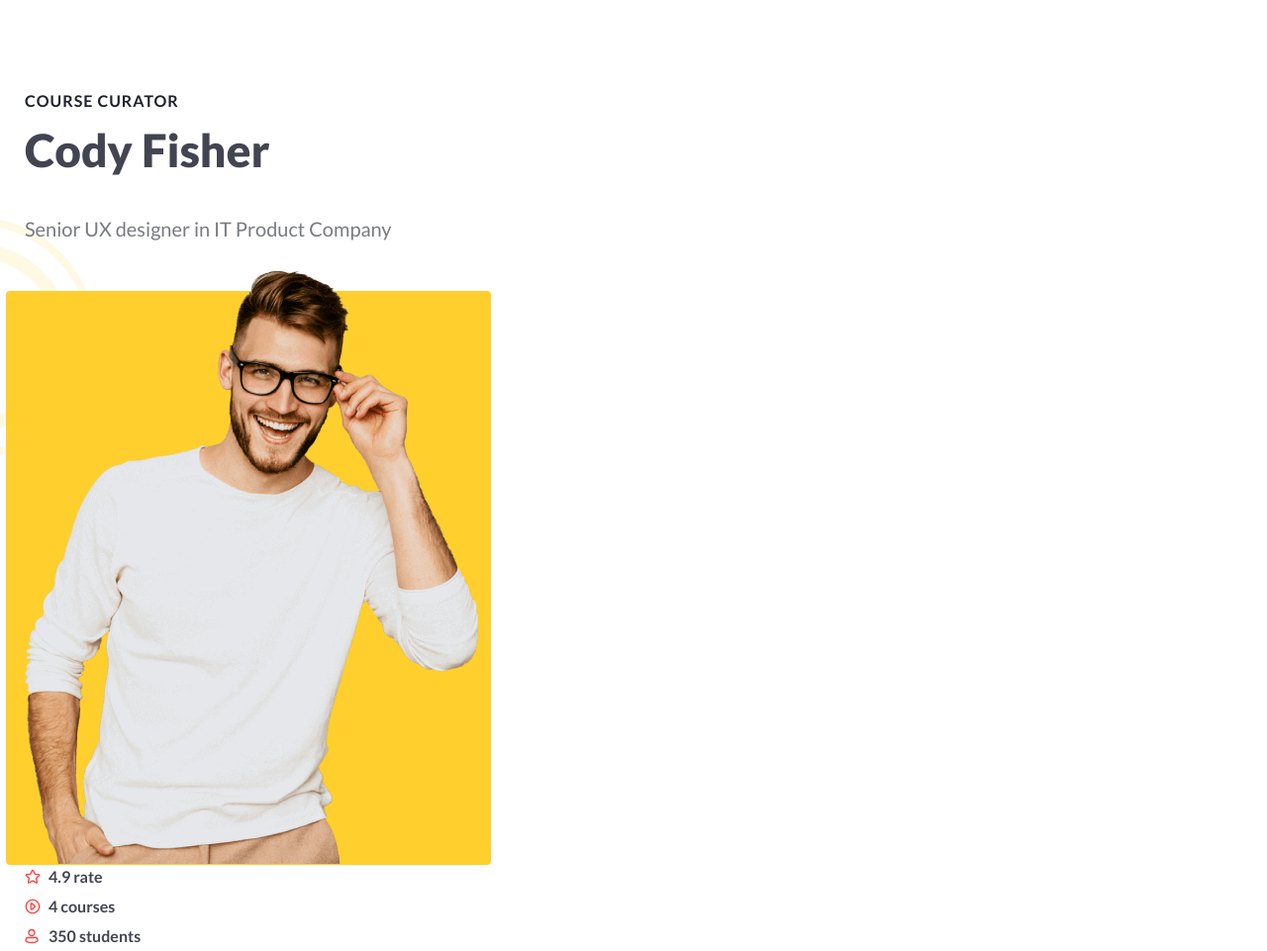
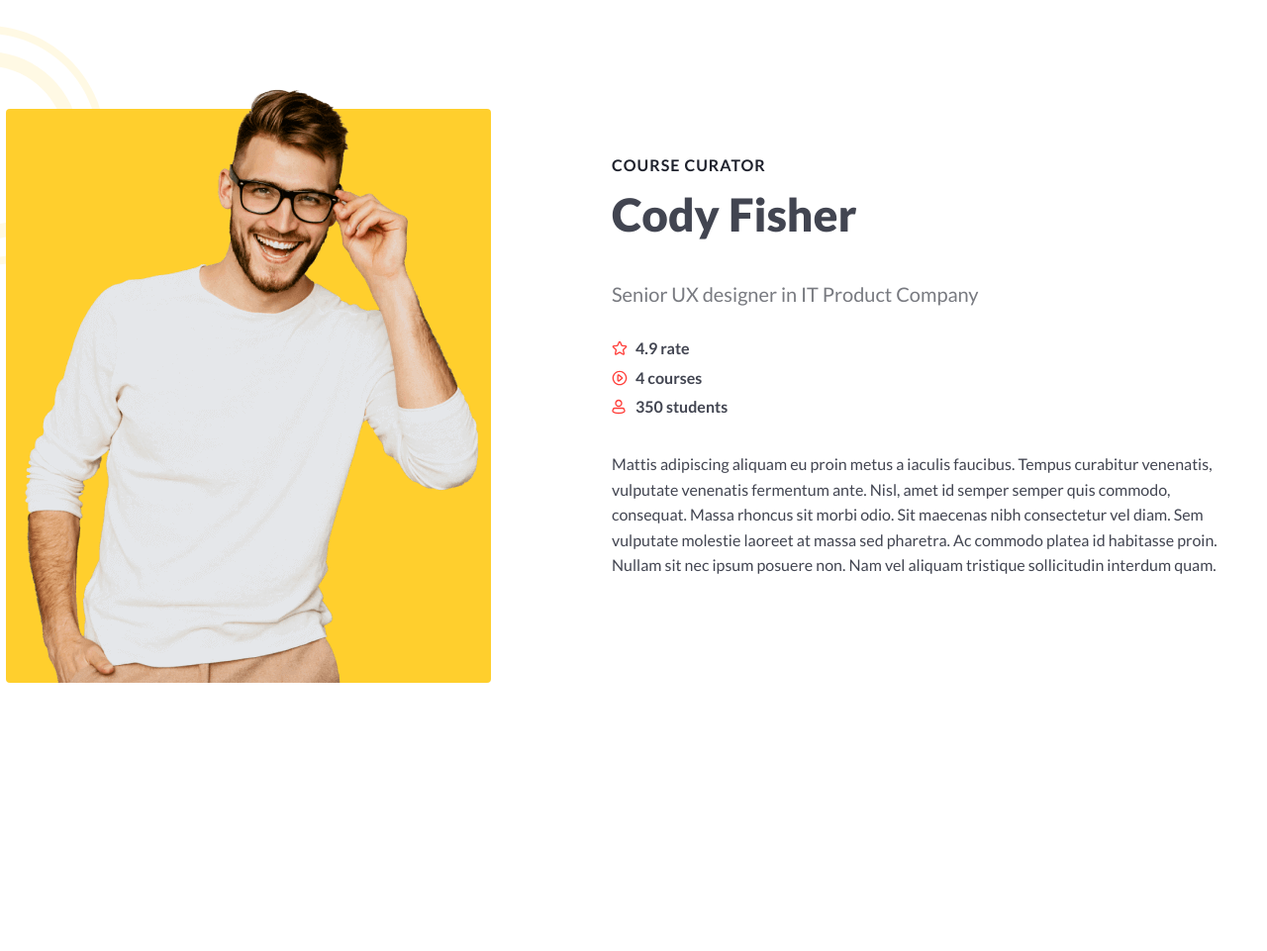
Before and after one commit to s1monsy/homework-, a plain HTML site: page lesson_10/index.html in a window 1280 px wide. Shown: the part 3919-4880 px from the top of the page at 99% size. After the commit the page ends 4789 px from the top, so only its background shows below. Drawn offline with Linux system fonts and the light colour scheme.

Commit message:
inntial commit

```diff
--- a/lesson_10/css/style.css
+++ b/lesson_10/css/style.css
@@ -234,6 +234,14 @@ body {
 
 /* ========================================================================= */
 
+.course-curator__container {
+  display: flex;
+  justify-content: space-between;
+  gap: 135px;
+  align-items: center;
+  margin-bottom: 180px;
+}
+
 .curator__info {
   max-width: 600;
   position: relative;
@@ -278,13 +286,17 @@ body {
   margin-bottom: 40px;
 }
 
+.curator__image {
+  position: relative;
+}
+
 .curator__image::before {
   content: '';
   width: 250px;
   height: 250px;
   position: absolute;
-  top: 130px;
-  left: -170px;
+  top: -64px;
+  left: -160px;
   background: url('../image/icons/CIRCLES.svg') 0 0 no-repeat;
   z-index: -1;
 }
@@ -296,7 +308,7 @@ body {
   border-radius: 4px;
   width: 490px;
   height: 580px;
-  top: 204px;
+  top: 20px;
   left: -19px;
   position: absolute;
 }
--- a/lesson_10/index.html
+++ b/lesson_10/index.html
@@ -274,7 +274,10 @@
         </section>
 
         <section class="course-curator">
-          <div class="course-curator__container wrapper">
+          <div class="course-curator__container">
+            <div class="curator__image">
+              <img src="/image/desing/curator.png" alt="Curator photo" />
+            </div>
             <div class="curator__info">
               <div class="course-curator primary">
                 <h3 class="primary__subtitle">Course curator</h3>
@@ -284,10 +287,6 @@
                 <h3 class="primary__position primary__position--gray">
                   Senior UX designer in IT Product Company
                 </h3>
-              </div>
-
-              <div class="curator__image">
-                <img src="/image/desing/curator.png" alt="Curator photo" />
               </div>
 
               <div class="curator__statistics statistics">
```
